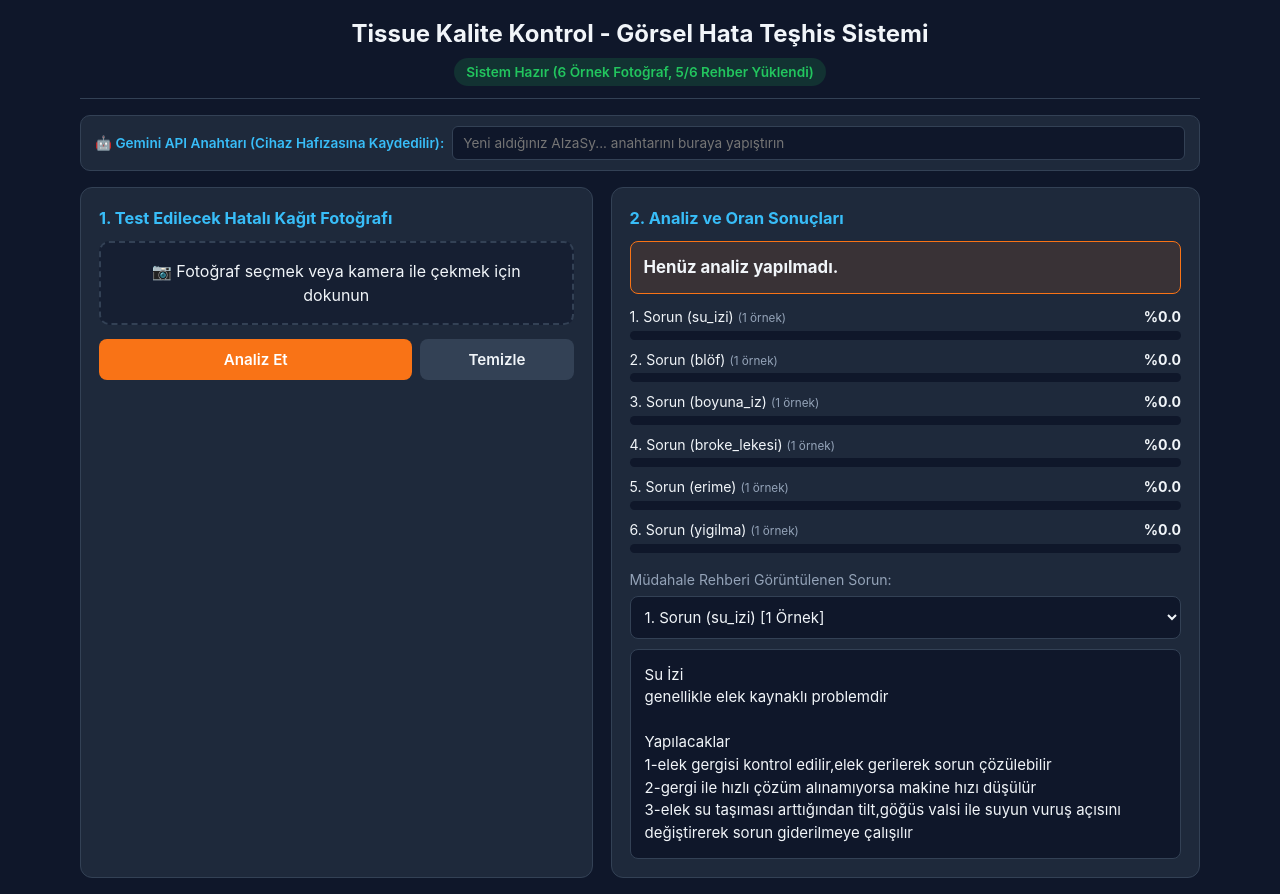
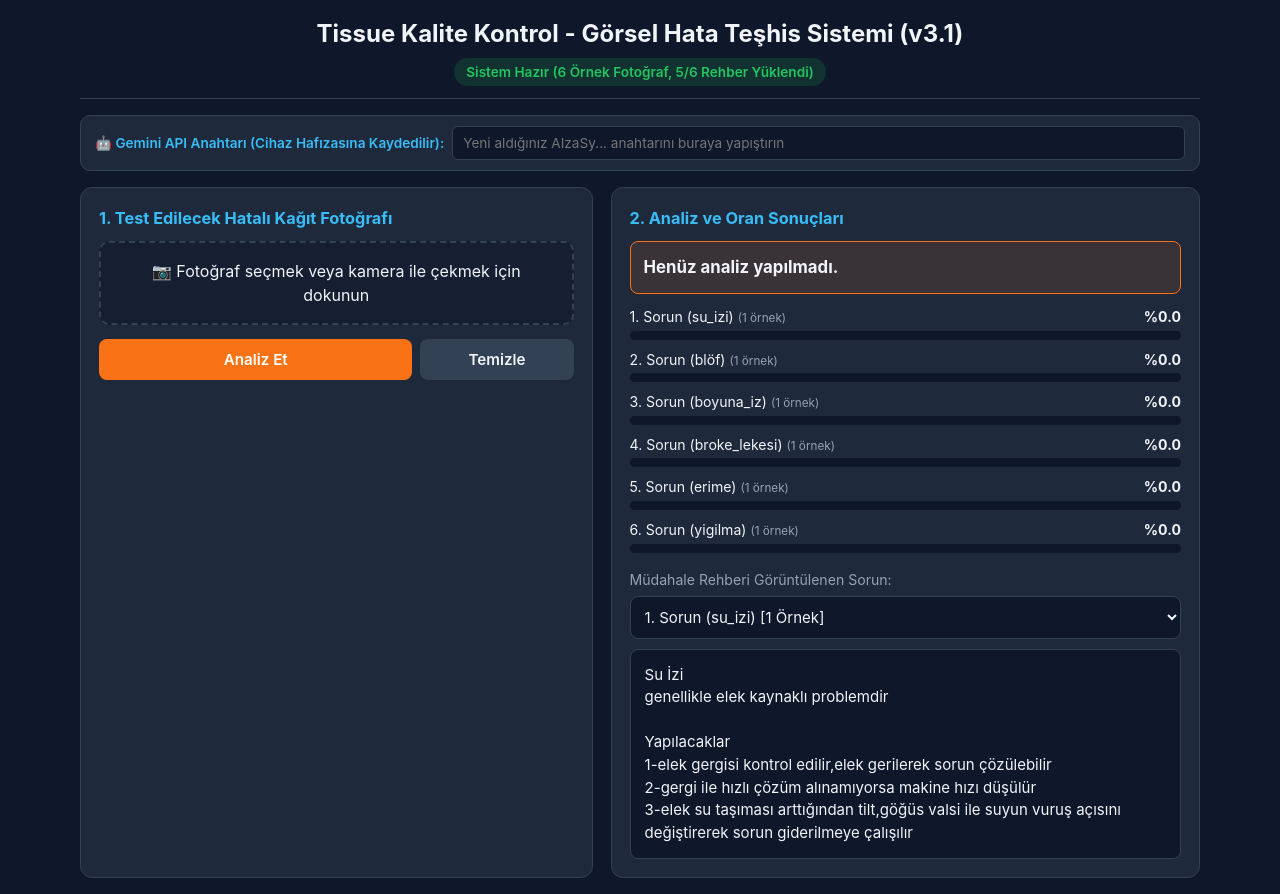
Before and after one commit to hsynckm/tissue-kalite, a plain HTML site: page index.html in a window 1280 px wide. Drawn offline with Linux system fonts and the light colour scheme; no server answers.

Commit message:
Add version number to header and clean up comments
Updated header to include version number and removed comment about active models.

```diff
--- a/index.html
+++ b/index.html
@@ -97,7 +97,7 @@
 <body>
 <div class="container">
   <header>
-    <h1>Tissue Kalite Kontrol - Görsel Hata Teşhis Sistemi</h1>
+    <h1>Tissue Kalite Kontrol - Görsel Hata Teşhis Sistemi (v3.1)</h1>
     <span id="engineStatus" class="status-badge">Referans fotoğraflar ve rehberler yükleniyor...</span>
   </header>
 
@@ -591,7 +591,6 @@ SADECE aşağıdaki JSON formatında yanıt ver:
       generationConfig: { temperature: 0.1 }
     });
 
-    // Güncel aktif modeller (gemini-3.1-pro-preview dahil)
     const models = [
       "gemini-3.1-pro-preview",
       "gemini-3.8-flash",
```
